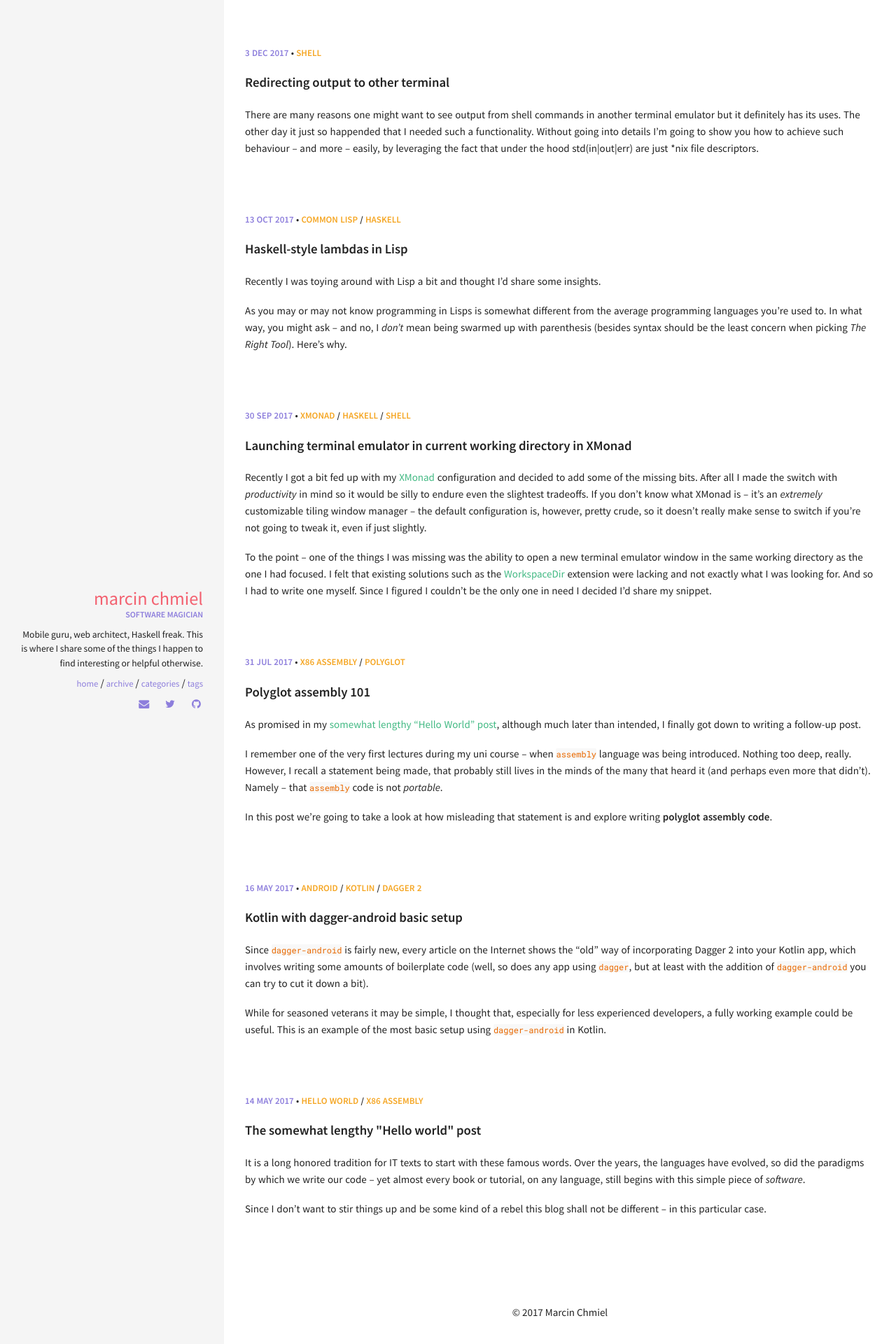
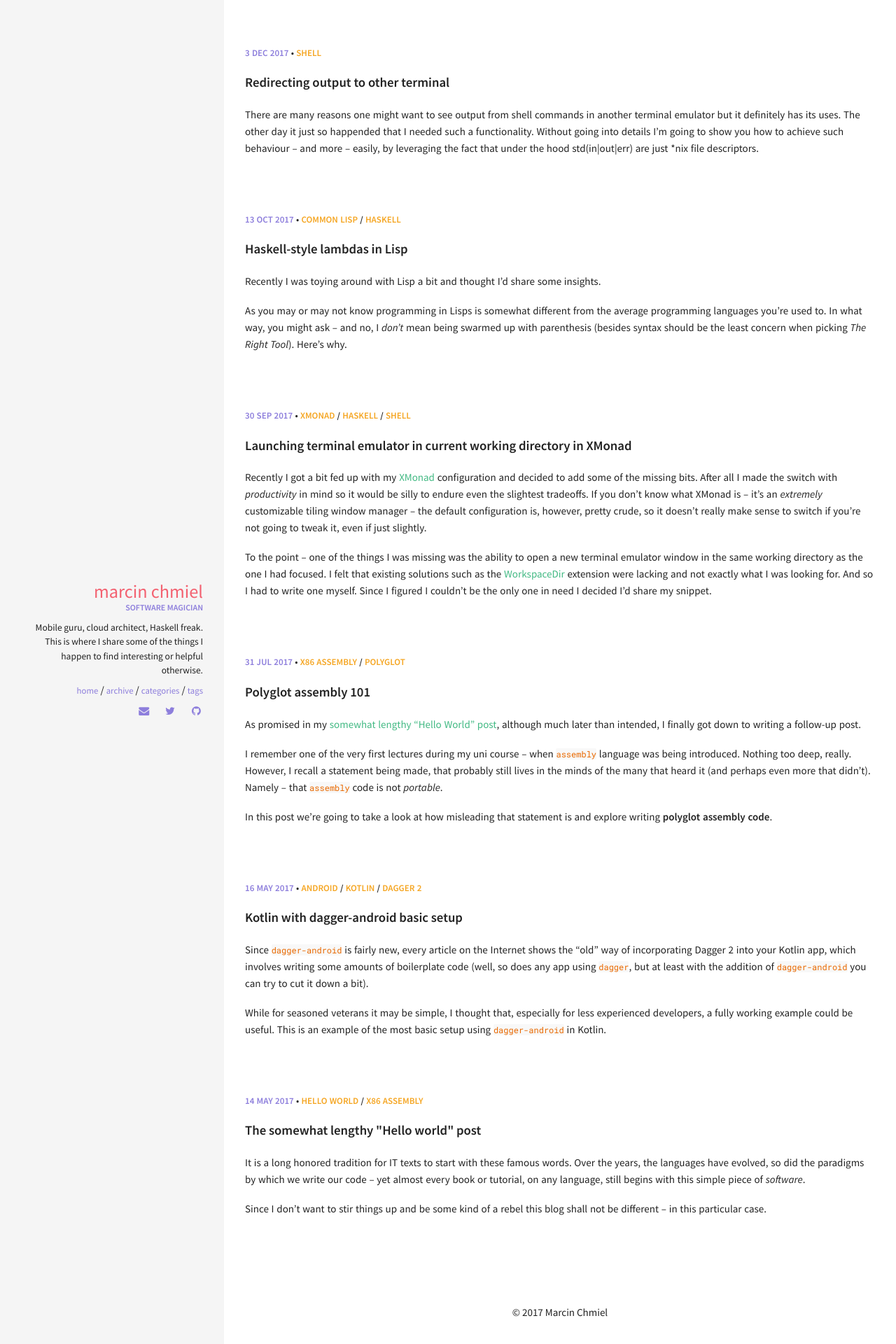
Before and after one commit to mewa/mewa.github.io, a Jekyll site: the page built from index.html, in a window 1280 px wide. Shown: the top 1920 px of the page at 70% size. Built offline with Jekyll 4.4.1, drawn with Linux system fonts in a browser that asks for light colours.

```diff
--- a/_config.yml
+++ b/_config.yml
@@ -36,8 +36,8 @@ owner:
   name: Marcin Chmiel
   avatar: #none
   job: "Software Magician"
-  bio: "Mobile guru, web architect, Haskell freak. This is where I share some of the things I happen to find interesting or helpful otherwise."
-  email: "marcin.k.chmiel@gmail.com"
+  bio: "Mobile guru, cloud architect, Haskell freak. This is where I share some of the things I happen to find interesting or helpful otherwise."
+  email: "marcin@marcinchmiel.com"
   disqus-shortname: mewa
   twitter: mewadev
   facebook: #username
```
